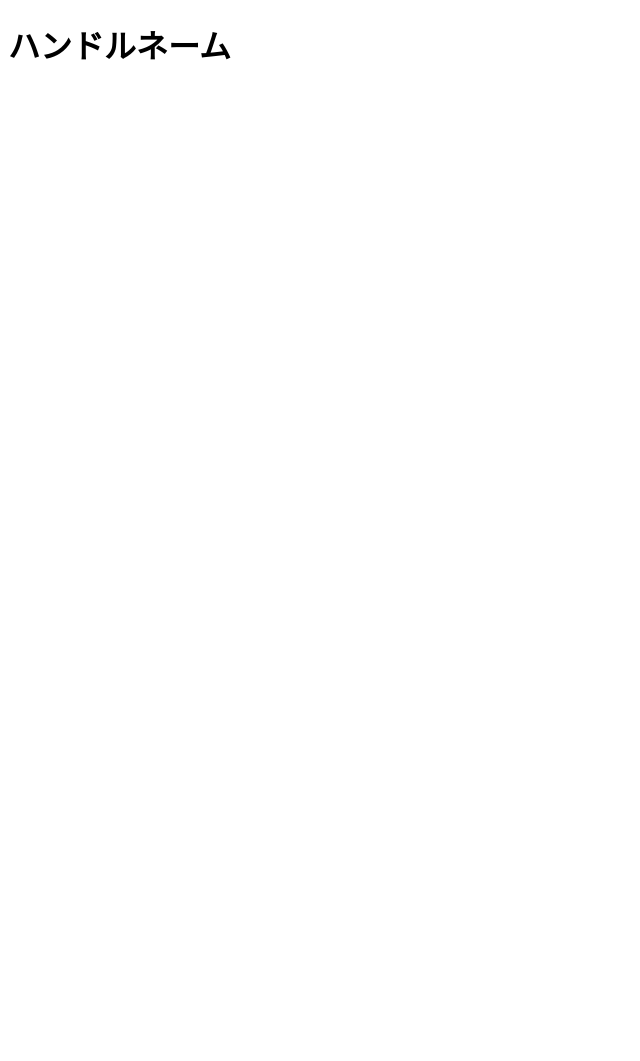
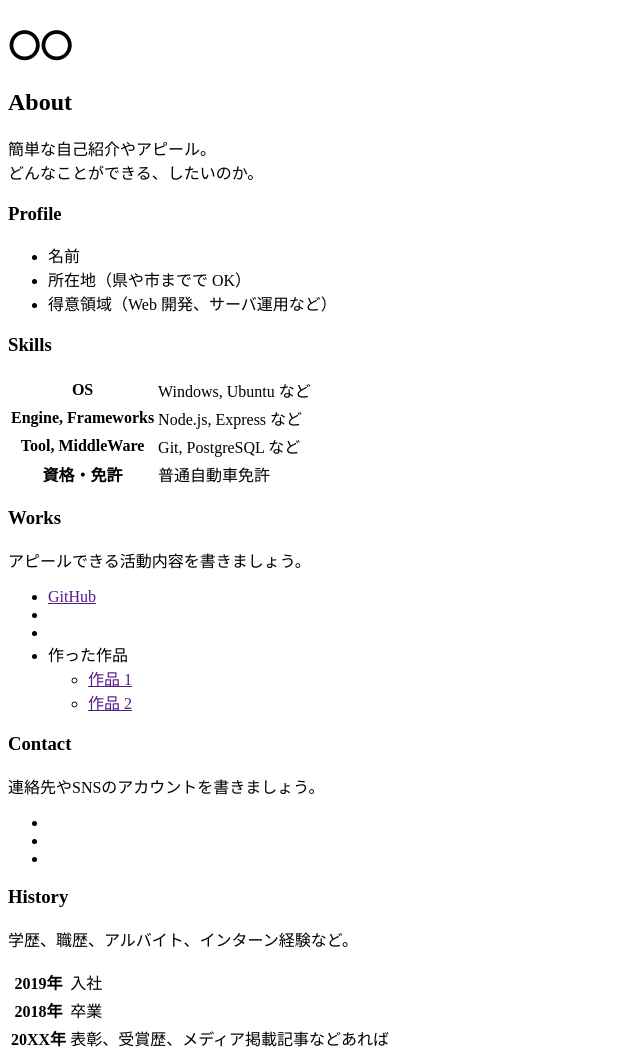
Before and after one commit to moon-12345/pre-portfolio.io, a plain HTML site: page index.html in a window 1280 px wide. Shown: the whole page, without its empty margins (0-640 px from the left). Before the commit the page ends 800 px from the top, so only its background shows below. Drawn offline with Linux system fonts and the light colour scheme.

Commit message:
HTML 詳細テンプレート

```diff
--- a/index.html
+++ b/index.html
@@ -3,9 +3,82 @@
   <head>
     <meta charset="utf-8">
     <meta name="viewport" content="width=device-width, initial-scale=1">
-    <title>ハンドルネームのポートフォリオ</title>
+    <title>〇〇のポートフォリオ</title>
   </head>
   <body>
-    <h1>ハンドルネーム</h1>
+    <h1>〇〇</h1>
+
+    <h2>About</h2>
+    <p>
+      簡単な自己紹介やアピール。<br>
+      どんなことができる、したいのか。
+    </p>
+
+    <h3>Profile</h3>
+    <ul>
+      <li>名前</li>
+      <li>所在地（県や市までで OK）</li>
+      <li>得意領域（Web 開発、サーバ運用など）</li>
+    </ul>
+
+    <h3>Skills</h3>
+    <table>
+      <tr>
+        <th>OS</th>
+        <td>Windows, Ubuntu など</td>
+      </tr>
+      <tr>
+        <th>Engine, Frameworks</th>
+        <td>Node.js, Express など</td>
+      </tr>
+      <tr>
+        <th>Tool, MiddleWare</th>
+        <td>Git, PostgreSQL など</td>
+      </tr>
+      <tr>
+        <th>資格・免許</th>
+        <td>普通自動車免許</td>
+      </tr>
+    </table>
+
+    <h3>Works</h3>
+    <p>アピールできる活動内容を書きましょう。</p>
+    <ul>
+      <li><a href="">GitHub</a></li>
+      <li><a href=""></a></li>
+      <li><a href=""></a></li>
+      <li>
+        作った作品
+        <ul>
+          <li><a href="">作品 1</a></li>
+          <li><a href="">作品 2</a></li>
+        </ul>
+      </li>
+    </ul>
+
+    <h3>Contact</h3>
+    <p>連絡先やSNSのアカウントを書きましょう。</p>
+    <ul>
+      <li><a href=""></a></li>
+      <li><a href=""></a></li>
+      <li><a href=""></a></li>
+    </ul>
+
+    <h3>History</h3>
+    <p>学歴、職歴、アルバイト、インターン経験など。</p>
+    <table>
+      <tr>
+        <th>2019年</th>
+        <td><a href=""></a> 入社</td>
+      </tr>
+      <tr>
+        <th>2018年</th>
+        <td> <a href=""></a> 卒業</td>
+      </tr>
+      <tr>
+        <th>20XX年</th>
+        <td>表彰、受賞歴、メディア掲載記事などあれば</td>
+      </tr>
+    </table>
   </body>
 </html>
```
